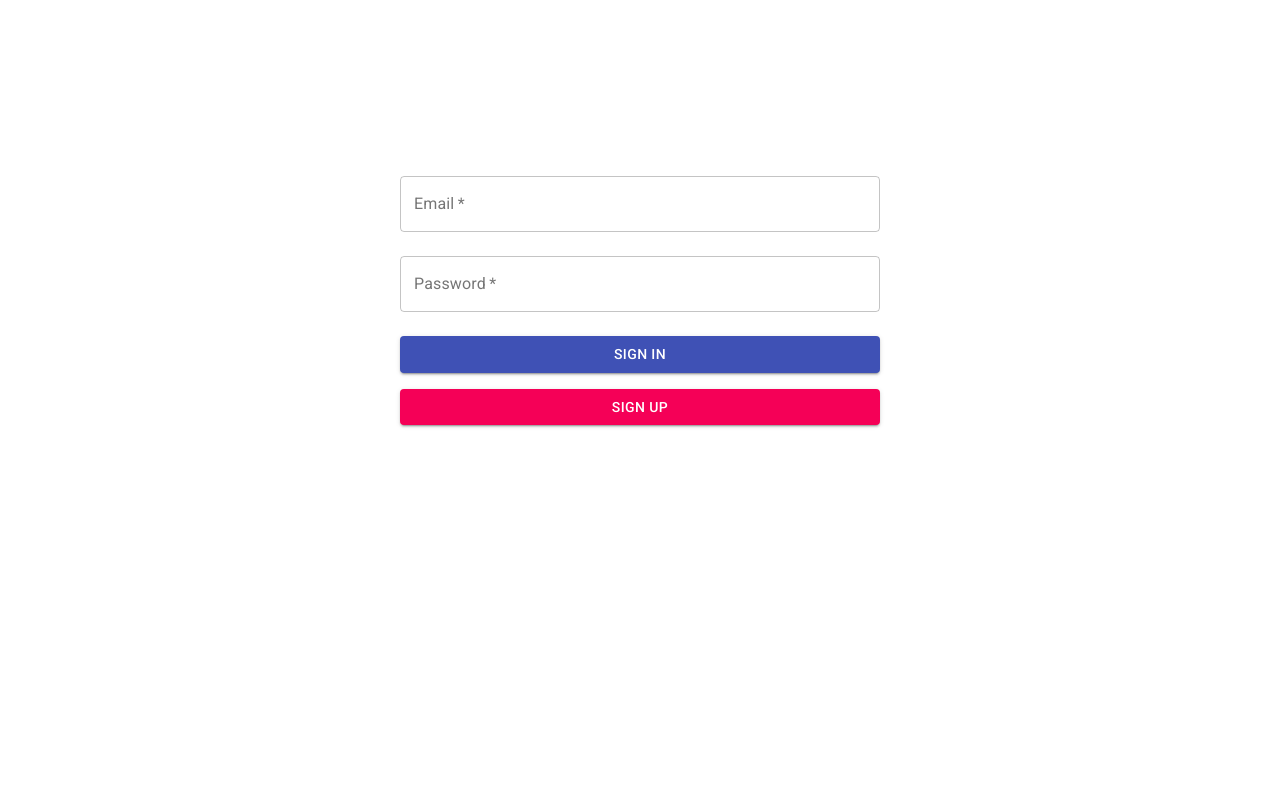
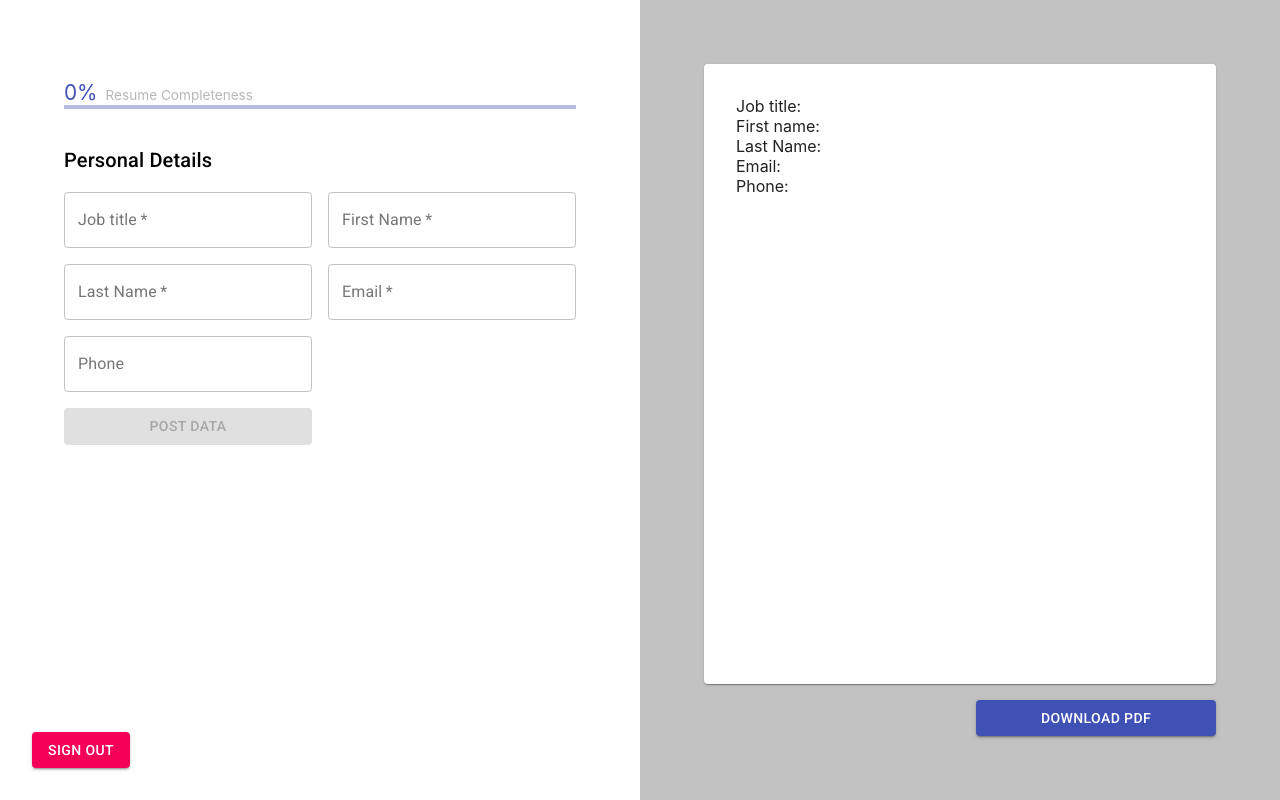
Before and after one commit to MachukIvan/create-resume-app, a React (Create React App) app: page /create in a window 1280 px wide. Before the commit this address led to /. Built offline with nearby package versions, Linux system fonts and the light colour scheme.

Commit message:
Added progress line, fixed some styles

```diff
--- a/src/App.js
+++ b/src/App.js
@@ -1,34 +1,34 @@
-import React from 'react';
-import { Switch, Route, Redirect, withRouter } from 'react-router-dom';
-import CreateResume from './containers/CreateResume/CreateResume';
-import Auth from './containers/Auth/Auth';
+import React from "react";
+import { Switch, Route, Redirect, withRouter } from "react-router-dom";
+import CreateResume from "./containers/CreateResume/CreateResume";
+import Auth from "./containers/Auth/Auth";
 
 class App extends React.Component {
   state = {
-    isAuthenticated: false
+    isAuthenticated: true
   };
 
-  componentDidMount = () => {
-    const token = localStorage.getItem('token');
-    if (token) {
-      this.setState({
-        isAuthenticated: true
-      });
-    }
-  };
+  // componentDidMount = () => {
+  //   const token = localStorage.getItem('token');
+  //   if (token) {
+  //     this.setState({
+  //       isAuthenticated: true
+  //     });
+  //   }
+  // };
 
-  componentDidUpdate = () => {
-    const token = localStorage.getItem('token');
-    if (token && !this.state.isAuthenticated) {
-      this.setState({
-        isAuthenticated: true
-      });
-    } else if (!token && this.state.isAuthenticated) {
-      this.setState({
-        isAuthenticated: false
-      });
-    }
-  };
+  // componentDidUpdate = () => {
+  //   const token = localStorage.getItem('token');
+  //   if (token && !this.state.isAuthenticated) {
+  //     this.setState({
+  //       isAuthenticated: true
+  //     });
+  //   } else if (!token && this.state.isAuthenticated) {
+  //     this.setState({
+  //       isAuthenticated: false
+  //     });
+  //   }
+  // };
 
   render() {
     let routes = (
--- a/src/containers/CreateResume/CreateResume.js
+++ b/src/containers/CreateResume/CreateResume.js
@@ -1,47 +1,32 @@
-import React from 'react';
-import { withRouter } from 'react-router-dom';
-import axios from 'axios';
-import cx from 'classnames';
-import * as jsPDF from 'jspdf';
-import classes from './CreateResume.module.css';
-import Grid from '@material-ui/core/Grid';
-import TextField from '@material-ui/core/TextField';
-import Typography from '@material-ui/core/Typography';
-import Paper from '@material-ui/core/Paper';
-import Box from '@material-ui/core/Box';
-import LinearProgress from '@material-ui/core/LinearProgress';
-import Button from '@material-ui/core/Button';
+import React from "react";
+import { withRouter } from "react-router-dom";
+import axios from "axios";
+import cx from "classnames";
+import * as jsPDF from "jspdf";
+import classes from "./CreateResume.module.css";
+import Grid from "@material-ui/core/Grid";
+import TextField from "@material-ui/core/TextField";
+import Typography from "@material-ui/core/Typography";
+import Paper from "@material-ui/core/Paper";
+import Box from "@material-ui/core/Box";
+import LinearProgress from "@material-ui/core/LinearProgress";
+import Button from "@material-ui/core/Button";
 
 class CreateResume extends React.Component {
   state = {
     personalData: {
-      jobTitle: '',
-      firstName: '',
-      lastName: '',
-      email: '',
-      phone: ''
+      jobTitle: "",
+      firstName: "",
+      lastName: "",
+      email: "",
+      phone: ""
     },
     progress: 0
   };
 
-  // componentDidMount() {
-  //   axios
-  //     .get('http://192.168.100.2:3000/api/v1/resumes/5')
-  //     .then(res => {
-  //       console.log(res);
-  //       this.setState({
-  //         ...this.state,
-  //         personalData: {
-  //           jobTitle: res.data.job_title,
-  //           firstName: res.data.first_name,
-  //           lastName: res.data.last_name,
-  //           email: res.data.email,
-  //           phone: res.data.phone
-  //         }
-  //       });
-  //     })
-  //     .catch(err => console.error(err));
-  // }
+  componentDidUpdate = () => {
+    this.setProgress();
+  };
 
   inputHandler = (event, field) => {
     this.setState({
@@ -51,16 +36,6 @@ class CreateResume extends React.Component {
         [field]: event.target.value
       }
     });
-  };
-
-  setProgress = oldProgress => {
-    if (oldProgress === 100) {
-      return 0;
-    } else {
-      this.setState({
-        progress: oldProgress + 20
-      });
-    }
   };
 
   downloadPDF = () => {
@@ -76,12 +51,12 @@ class CreateResume extends React.Component {
       10,
       10
     );
-    doc.save('Resume.pdf');
+    doc.save("Resume.pdf");
   };
 
   postData = () => {
     axios
-      .post('http://192.168.100.2:3000/api/v1/resumes', {
+      .post("http://192.168.100.2:3000/api/v1/resumes", {
         job_title: this.state.personalData.jobTitle,
         first_name: this.state.personalData.firstName,
         last_name: this.state.personalData.lastName,
@@ -95,11 +70,26 @@ class CreateResume extends React.Component {
   };
 
   signOut = () => {
-    localStorage.removeItem('token');
-    this.props.history.push('/');
+    localStorage.removeItem("token");
+    this.props.history.push("/");
+  };
+
+  setProgress = () => {
+    let progress = 0;
+    Object.entries(this.state.personalData).forEach(([key, value]) => {
+      if (value.length !== 0 && progress < 100) {
+        progress = progress + 100 / Object.keys(this.state.personalData).length;
+      }
+    });
+    if (progress !== this.state.progress) {
+      this.setState({
+        progress: progress
+      });
+    }
   };
 
   render() {
+    console.log(this.state.progress);
     return (
       <Grid
         container
@@ -108,16 +98,34 @@ class CreateResume extends React.Component {
         alignItems="stretch"
         className={classes.container}
       >
-        <LinearProgress variant="determinate" value={this.state.progress} />
         <Grid
           xs={6}
           item
           className={cx(classes.section, classes.controlsSection)}
         >
-          <Typography variant="h6" component="h6">
+          <Box component="div" className={classes.progressLine}>
+            <span
+              className={cx(classes.progressScore, {
+                [classes.secondaryColor]: this.state.progress === 100
+              })}
+            >
+              {`${this.state.progress}%`}
+            </span>
+            <span className={classes.progressTitle}>Resume Completeness</span>
+            <LinearProgress
+              variant="determinate"
+              value={this.state.progress}
+              color={this.state.progress === 100 ? "secondary" : "primary"}
+            />
+          </Box>
+          <Typography
+            variant="h6"
+            component="h6"
+            className={classes.groupHeading}
+          >
             Personal Details
           </Typography>
-          <Box className={classes.formBlock}>
+          <Box component="div" className={classes.formBlock}>
             <TextField
               id="jobTitle"
               required
@@ -125,7 +133,7 @@ class CreateResume extends React.Component {
               label="Job title"
               margin="normal"
               variant="outlined"
-              onChange={e => this.inputHandler(e, 'jobTitle')}
+              onChange={e => this.inputHandler(e, "jobTitle")}
               value={this.state.personalData.jobTitle}
             />
             <TextField
@@ -135,7 +143,7 @@ class CreateResume extends React.Component {
               label="First Name"
               margin="normal"
               variant="outlined"
-              onChange={e => this.inputHandler(e, 'firstName')}
+              onChange={e => this.inputHandler(e, "firstName")}
               value={this.state.personalData.firstName}
             />
             <TextField
@@ -145,7 +153,7 @@ class CreateResume extends React.Component {
               label="Last Name"
               margin="normal"
               variant="outlined"
-              onChange={e => this.inputHandler(e, 'lastName')}
+              onChange={e => this.inputHandler(e, "lastName")}
               value={this.state.personalData.lastName}
             />
             <TextField
@@ -155,7 +163,7 @@ class CreateResume extends React.Component {
               label="Email"
               margin="normal"
               variant="outlined"
-              onChange={e => this.inputHandler(e, 'email')}
+              onChange={e => this.inputHandler(e, "email")}
               value={this.state.personalData.email}
             />
             <TextField
@@ -164,11 +172,16 @@ class CreateResume extends React.Component {
               label="Phone"
               margin="normal"
               variant="outlined"
-              onChange={e => this.inputHandler(e, 'phone')}
+              onChange={e => this.inputHandler(e, "phone")}
               value={this.state.personalData.phone}
             />
           </Box>
-          <Button onClick={this.postData} variant="contained">
+          <Button
+            onClick={this.postData}
+            variant="contained"
+            className={classes.postBtn}
+            disabled={this.state.progress !== 100}
+          >
             Post data
           </Button>
           <Button
--- a/src/containers/CreateResume/CreateResume.module.css
+++ b/src/containers/CreateResume/CreateResume.module.css
@@ -12,7 +12,7 @@
 }
 
 .resumeSection {
-  background-color: #758aa3;
+  background-color: #c2c2c2;
 }
 
 .blank {
@@ -23,15 +23,20 @@
   margin-bottom: 1rem;
 }
 
+.groupHeading {
+  margin-bottom: 1rem !important;
+}
+
 .formBlock {
-  display: flex;
-  flex-wrap: wrap;
+  display: grid;
+  grid-template-columns: 1fr 1fr;
+  gap: 1rem;
+  margin-bottom: 1rem;
 }
 
 .textField {
   width: 100%;
-  max-width: 15rem;
-  margin-right: 1rem !important;
+  margin: 0 !important;
 }
 
 .downloadBtn {
@@ -44,3 +49,37 @@
   left: 2rem;
   bottom: 2rem;
 }
+
+.progressLine {
+  width: 100%;
+  height: 3rem;
+  margin: 1rem 0;
+}
+
+.progressScore {
+  font-size: 1.3rem;
+  color: #3f51b5;
+  margin-right: 0.5rem !important;
+}
+
+.progressTitle {
+  font-size: 0.85rem;
+  color: #b9b7b7;
+}
+
+.secondaryColor {
+  color: #f50257;
+}
+
+.postBtn {
+  width: calc(50% - 0.5rem);
+}
+
+@media (max-width: 1024px) {
+  .formBlock {
+    grid-template-columns: auto;
+  }
+  .postBtn {
+    width: 100%;
+  }
+}
```
Also changed, not shown: 1 other file (tests, documents, lock files or other folders).
